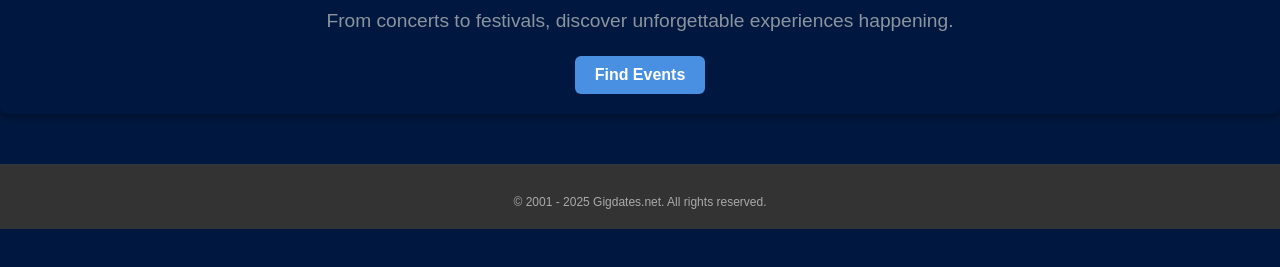
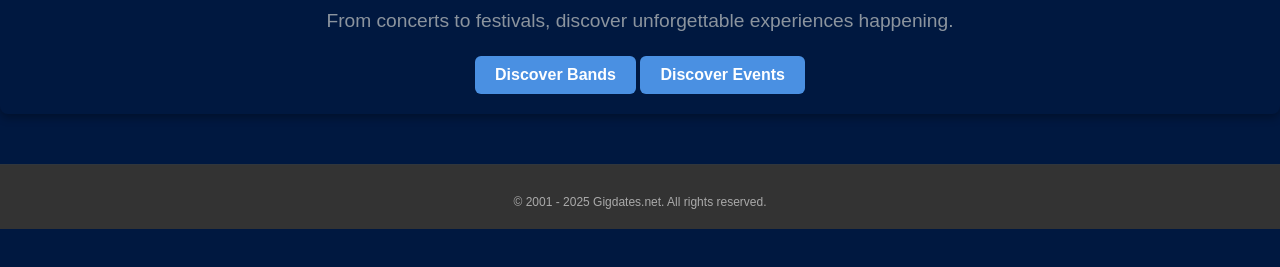
Before and after one commit to mantis-gdn/gigdates-serverless, a website: page public/index.html in a window 1280 px wide. Shown: the part 177-444 px from the top of the page. Drawn offline with Linux system fonts and the light colour scheme.

Commit message:
feat: update hero section buttons to link to Bands and Events pages

```diff
--- a/public/index.html
+++ b/public/index.html
@@ -21,7 +21,8 @@
     <div class="hero-section">
         <h1>Experience the Best Live Events</h1>
         <p>From concerts to festivals, discover unforgettable experiences happening.</p>
-        <button onclick="window.location.href='/events'">Find Events</button>
+        <button onclick="window.location.href='/bands'">Discover Bands</button>
+        <button onclick="window.location.href='/events'">Discover Events</button>
     </div>
 
     <!-- Footer Section -->
```
